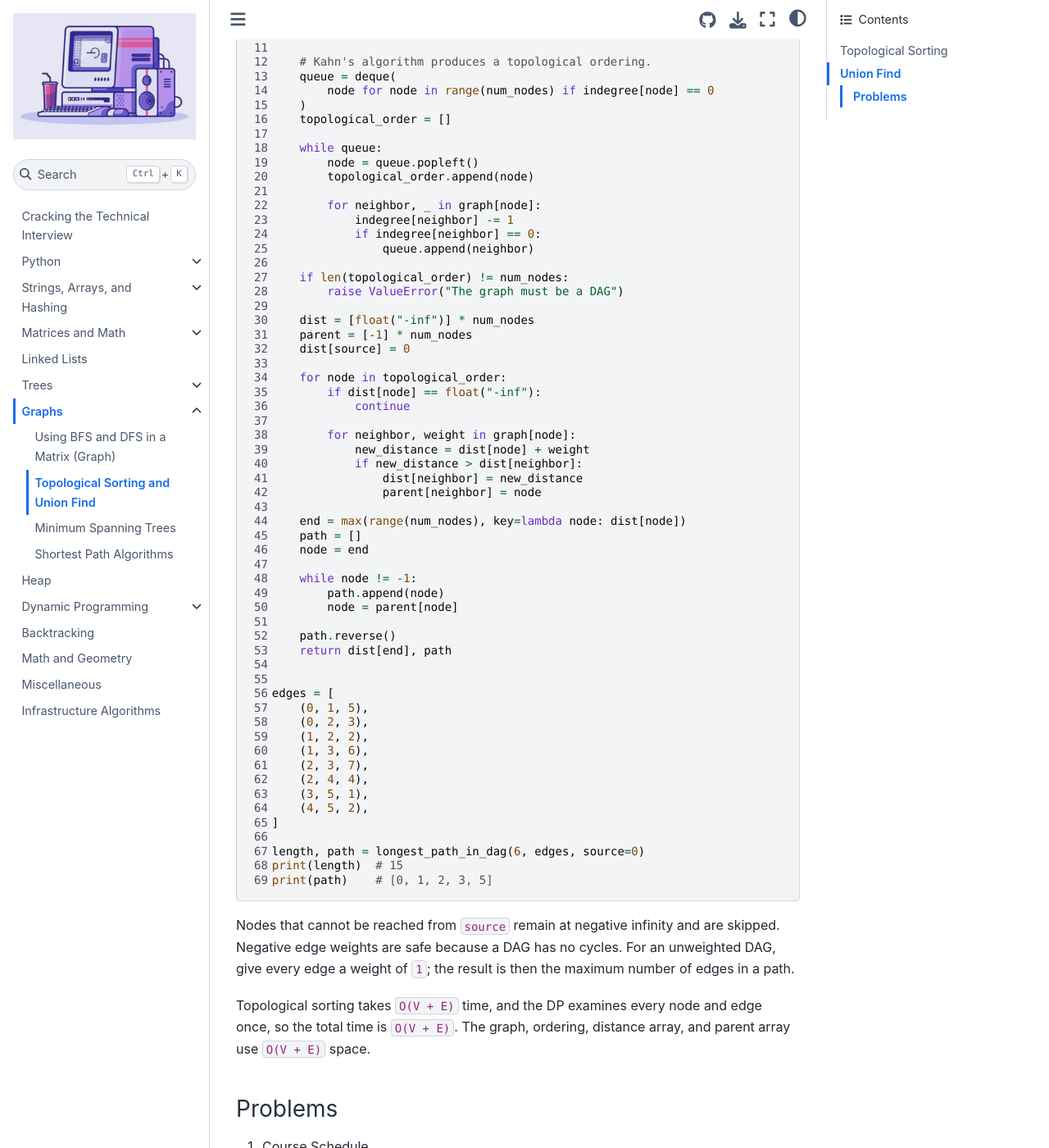
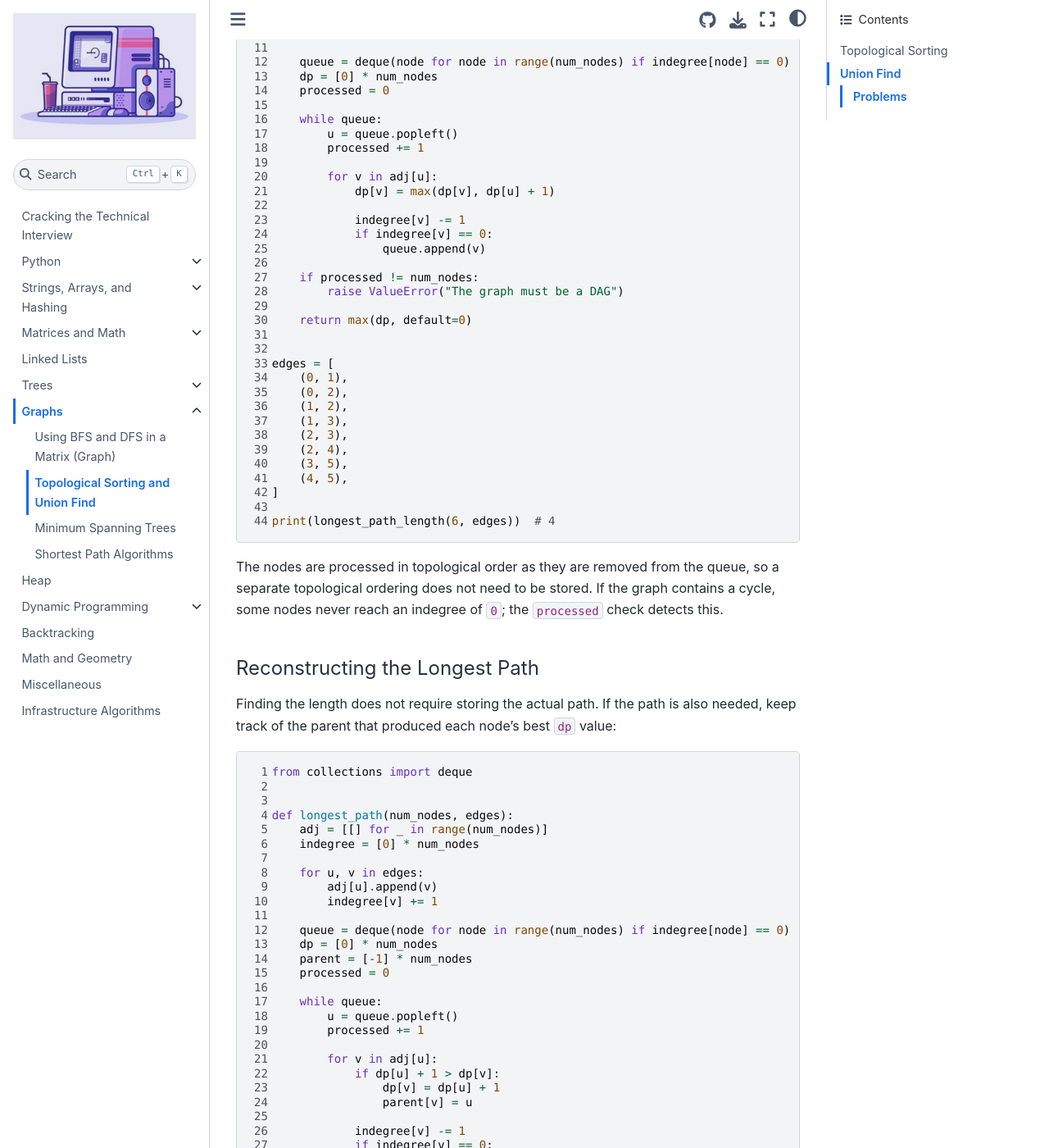
Before and after one commit to alanqi03/algo-book, a Jupyter Book: the page built from 7b.md, in a window 1280 px wide and 1400 px high, scrolled down 1733 px. Shown: the whole window at 82% size. Built offline with Jupyter Book 1.0.4 settings and Sphinx 7.4.7 and the Sphinx Book theme 1.1.4, drawn with Linux system fonts in a browser that asks for light colours; pages that are not in the unit, such as notebooks, are missing from menus; some of the changed text lies outside the part shown.

Commit message:
Simplify longest path DAG example

````diff
--- a/7b.md
+++ b/7b.md
@@ -41,15 +41,15 @@ The code accomplishes the following steps in order:
 
 ### Longest Path in a DAG: Topological Sort + DP
 
-Finding a longest path is difficult in a general graph because the graph may contain cycles. In a DAG, however, a topological ordering guarantees that every node is processed **after** all nodes that can lead into it. This lets us use dynamic programming to find the longest path from a source node.
+Finding a longest path is difficult in a general graph because the graph may contain cycles. In a DAG, however, topological sorting processes each node only after all of its incoming dependencies have been processed. This lets us combine Kahn's algorithm with dynamic programming.
 
-Let `dist[v]` be the length of the longest known path from `source` to node `v`. Process the nodes in topological order and relax each outgoing edge `(u, v, weight)`:
+Let `dp[v]` be the maximum number of edges in any path ending at node `v`. Every node starts with a path length of `0`. When processing an edge from `u` to `v`, update:
 
 ```text
-dist[v] = max(dist[v], dist[u] + weight)
+dp[v] = max(dp[v], dp[u] + 1)
 ```
 
-The following implementation also uses a `parent` array to reconstruct the path:
+The longest path in the entire DAG is the largest value in `dp`:
 
 ```{code-block} python
 ---
@@ -58,77 +58,110 @@ linenos:
 from collections import deque
 
 
-def longest_path_in_dag(num_nodes, edges, source):
-    graph = [[] for _ in range(num_nodes)]
+def longest_path_length(num_nodes, edges):
+    adj = [[] for _ in range(num_nodes)]
     indegree = [0] * num_nodes
 
-    for start, end, weight in edges:
-        graph[start].append((end, weight))
-        indegree[end] += 1
+    for u, v in edges:
+        adj[u].append(v)
+        indegree[v] += 1
 
-    # Kahn's algorithm produces a topological ordering.
-    queue = deque(
-        node for node in range(num_nodes) if indegree[node] == 0
-    )
-    topological_order = []
+    queue = deque(node for node in range(num_nodes) if indegree[node] == 0)
+    dp = [0] * num_nodes
+    processed = 0
 
     while queue:
-        node = queue.popleft()
-        topological_order.append(node)
+        u = queue.popleft()
+        processed += 1
 
-        for neighbor, _ in graph[node]:
-            indegree[neighbor] -= 1
-            if indegree[neighbor] == 0:
-                queue.append(neighbor)
+        for v in adj[u]:
+            dp[v] = max(dp[v], dp[u] + 1)
 
-    if len(topological_order) != num_nodes:
+            indegree[v] -= 1
+            if indegree[v] == 0:
+                queue.append(v)
+
+    if processed != num_nodes:
         raise ValueError("The graph must be a DAG")
 
-    dist = [float("-inf")] * num_nodes
-    parent = [-1] * num_nodes
-    dist[source] = 0
-
-    for node in topological_order:
-        if dist[node] == float("-inf"):
-            continue
-
-        for neighbor, weight in graph[node]:
-            new_distance = dist[node] + weight
-            if new_distance > dist[neighbor]:
-                dist[neighbor] = new_distance
-                parent[neighbor] = node
-
-    end = max(range(num_nodes), key=lambda node: dist[node])
-    path = []
-    node = end
-
-    while node != -1:
-        path.append(node)
-        node = parent[node]
-
-    path.reverse()
-    return dist[end], path
+    return max(dp, default=0)
 
 
 edges = [
-    (0, 1, 5),
-    (0, 2, 3),
-    (1, 2, 2),
-    (1, 3, 6),
-    (2, 3, 7),
-    (2, 4, 4),
-    (3, 5, 1),
-    (4, 5, 2),
+    (0, 1),
+    (0, 2),
+    (1, 2),
+    (1, 3),
+    (2, 3),
+    (2, 4),
+    (3, 5),
+    (4, 5),
 ]
 
-length, path = longest_path_in_dag(6, edges, source=0)
-print(length)  # 15
-print(path)    # [0, 1, 2, 3, 5]
+print(longest_path_length(6, edges))  # 4
 ```
 
-Nodes that cannot be reached from `source` remain at negative infinity and are skipped. Negative edge weights are safe because a DAG has no cycles. For an unweighted DAG, give every edge a weight of `1`; the result is then the maximum number of edges in a path.
+The nodes are processed in topological order as they are removed from the queue, so a separate topological ordering does not need to be stored. If the graph contains a cycle, some nodes never reach an indegree of `0`; the `processed` check detects this.
 
-Topological sorting takes `O(V + E)` time, and the DP examines every node and edge once, so the total time is `O(V + E)`. The graph, ordering, distance array, and parent array use `O(V + E)` space.
+#### Reconstructing the Longest Path
+
+Finding the length does not require storing the actual path. If the path is also needed, keep track of the parent that produced each node's best `dp` value:
+
+```{code-block} python
+---
+linenos:
+---
+from collections import deque
+
+
+def longest_path(num_nodes, edges):
+    adj = [[] for _ in range(num_nodes)]
+    indegree = [0] * num_nodes
+
+    for u, v in edges:
+        adj[u].append(v)
+        indegree[v] += 1
+
+    queue = deque(node for node in range(num_nodes) if indegree[node] == 0)
+    dp = [0] * num_nodes
+    parent = [-1] * num_nodes
+    processed = 0
+
+    while queue:
+        u = queue.popleft()
+        processed += 1
+
+        for v in adj[u]:
+            if dp[u] + 1 > dp[v]:
+                dp[v] = dp[u] + 1
+                parent[v] = u
+
+            indegree[v] -= 1
+            if indegree[v] == 0:
+                queue.append(v)
+
+    if processed != num_nodes:
+        raise ValueError("The graph must be a DAG")
+
+    if num_nodes == 0:
+        return []
+
+    end = max(range(num_nodes), key=lambda node: dp[node])
+    path = []
+
+    while end != -1:
+        path.append(end)
+        end = parent[end]
+
+    return path[::-1]
+
+
+print(longest_path(6, edges))  # [0, 1, 2, 3, 5]
+```
+
+When multiple longest paths exist, this returns one of them.
+
+Both versions take `O(V + E)` time and use `O(V + E)` space.
 
 ### Problems
 1. Course Schedule
````
